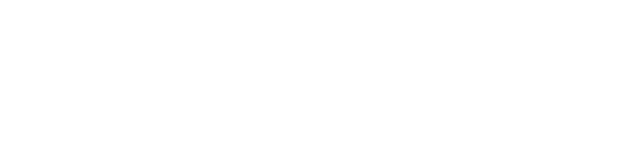
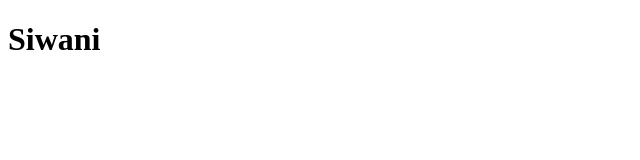
Before and after one commit to siwanigurung/test, a plain HTML site: page index.html in a window 1280 px wide. Shown: the whole page, without its empty margins (0-640 px from the left). Drawn offline with Linux system fonts and the light colour scheme.

Commit message:
added h1

```diff
--- a/index.html
+++ b/index.html
@@ -5,5 +5,7 @@
     <meta name="viewport" content="width=device-width, initial-scale=1.0" />
     <title>Document</title>
   </head>
-  <body></body>
+  <body>
+    <h1>Siwani</h1>
+  </body>
 </html>
```
